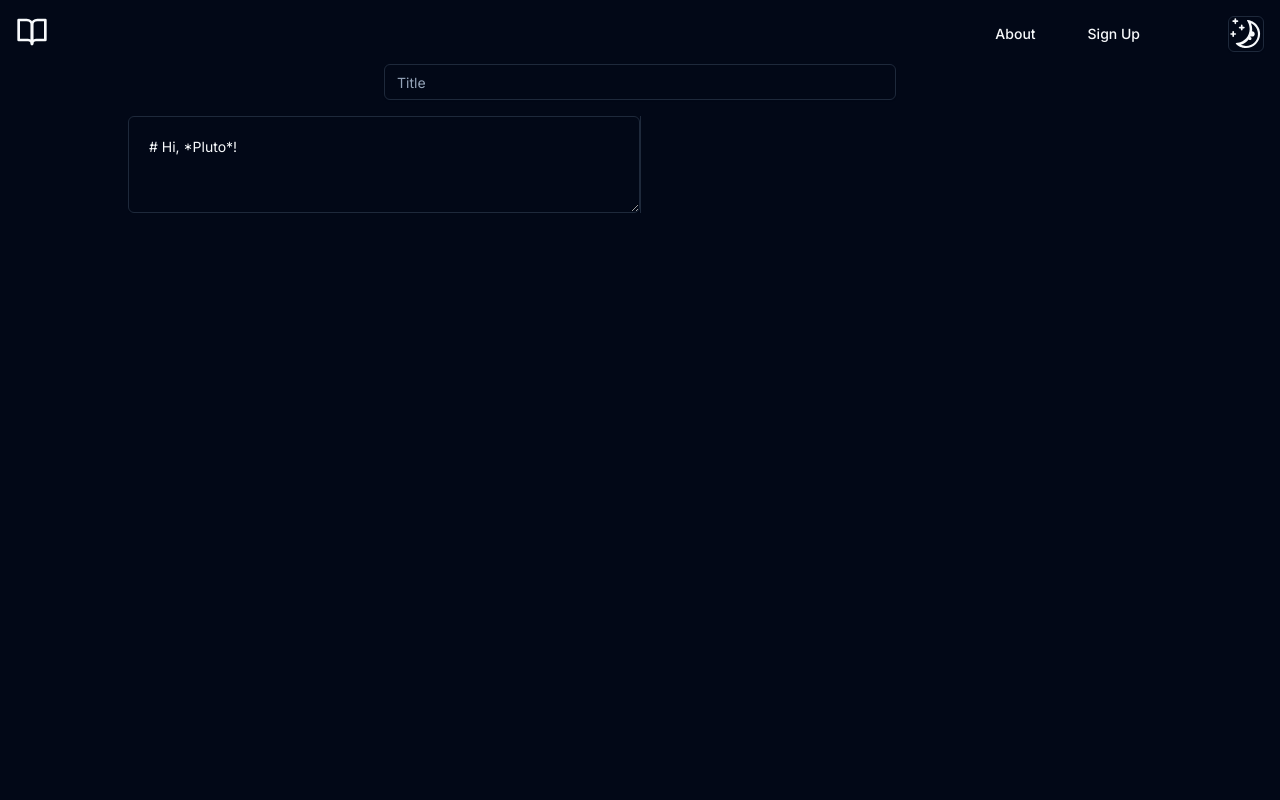
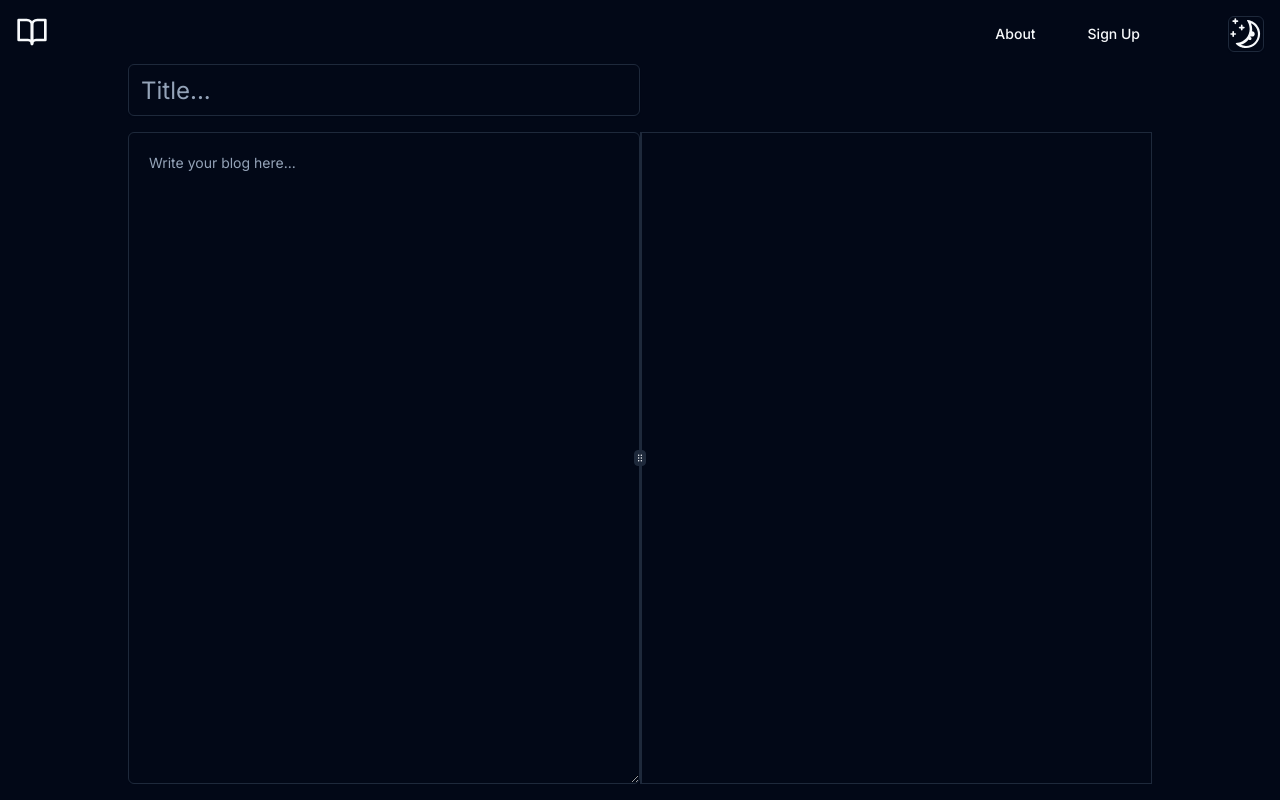
Before and after one commit to S1ro1/blogsie, a Next.js app: page /blog/new in a window 1280 px wide. Built offline with nearby package versions, Linux system fonts and the light colour scheme; no server answers; what @next/env would draw is missing.

Commit message:
Cleanup new blog page, fix theme provider in layout

```diff
--- a/app/blog/new/page.tsx
+++ b/app/blog/new/page.tsx
@@ -8,25 +8,42 @@ import {useState} from "react";
 import {Textarea} from "@/components/ui/textarea";
 import {Prism as SyntaxHighlighter} from 'react-syntax-highlighter'
 import {dark} from 'react-syntax-highlighter/dist/esm/styles/prism'
+import {ScrollArea} from "@/components/ui/scroll-area";
 
 
 export default function Page() {
 
-  const [text, setText] = useState<string>('# Hi, *Pluto*!');
+  const [text, setText] = useState<string>("");
+  const [title, setTitle] = useState<string>("");
+
 
   return (
-    <div className={"flex justify-center h-full"}>
-      <form className={"flex flex-col w-[80%] items-center h-full gap-y-4"}>
-        <Input type={"text"} placeholder={"Title"} className={"w-1/2"}/>
-        <ResizablePanelGroup direction="horizontal" className={"h-full"}>
-          <ResizablePanel>
-            <Textarea value={text} onChange={(e) => setText(e.target.value)} className={"h-full overflow-scroll p-5"}/>
+    <div className={"flex justify-center h-[90vh]"}>
+      <form className={"flex flex-col w-[80%] items-start h-full gap-y-4 min-h-full"}>
+        <div className={"flex flex-row text-left w-full items-center"}>
+          <Input
+            type={"text"}
+            value={title}
+            onChange={(e) => setTitle(e.target.value)}
+            placeholder={"Title..."}
+            className={"w-1/2 text-2xl min-h-[52px]"}
+          />
+          <h1 className={"text-4xl mx-5"}>{title}</h1>
+        </div>
+        <ResizablePanelGroup direction="horizontal">
+          <ResizablePanel defaultSize={50}>
+            <Textarea
+              value={text}
+              onChange={(e) => setText(e.target.value)}
+              placeholder={"Write your blog here..."}
+              className={"h-full overflow-scroll p-5"}
+            />
           </ResizablePanel>
-          <ResizableHandle />
-          <ResizablePanel>
-            <Markdown
-              remarkPlugins={[remarkGfm]}
-              className={"markdown p-5"}/>
+          <ResizableHandle withHandle />
+          <ResizablePanel defaultSize={50}>
+            <ScrollArea className={"h-full border"}>
+              <Markdown remarkPlugins={[remarkGfm]} className={"markdown p-5 overflow-scroll"}>{text}</Markdown>
+            </ScrollArea>
           </ResizablePanel>
         </ResizablePanelGroup>
       </form>
--- a/app/layout.tsx
+++ b/app/layout.tsx
@@ -19,13 +19,13 @@ export default function RootLayout({
   return (
     <html lang="en">
       <body className={inter.className}>
-        <NavBar/>
         <ThemeProvider
           attribute="class"
           defaultTheme="dark"
           enableSystem
           disableTransitionOnChange
         >
+          <NavBar/>
           <div className={"mt-16"}>
             {children}
           </div>
```
